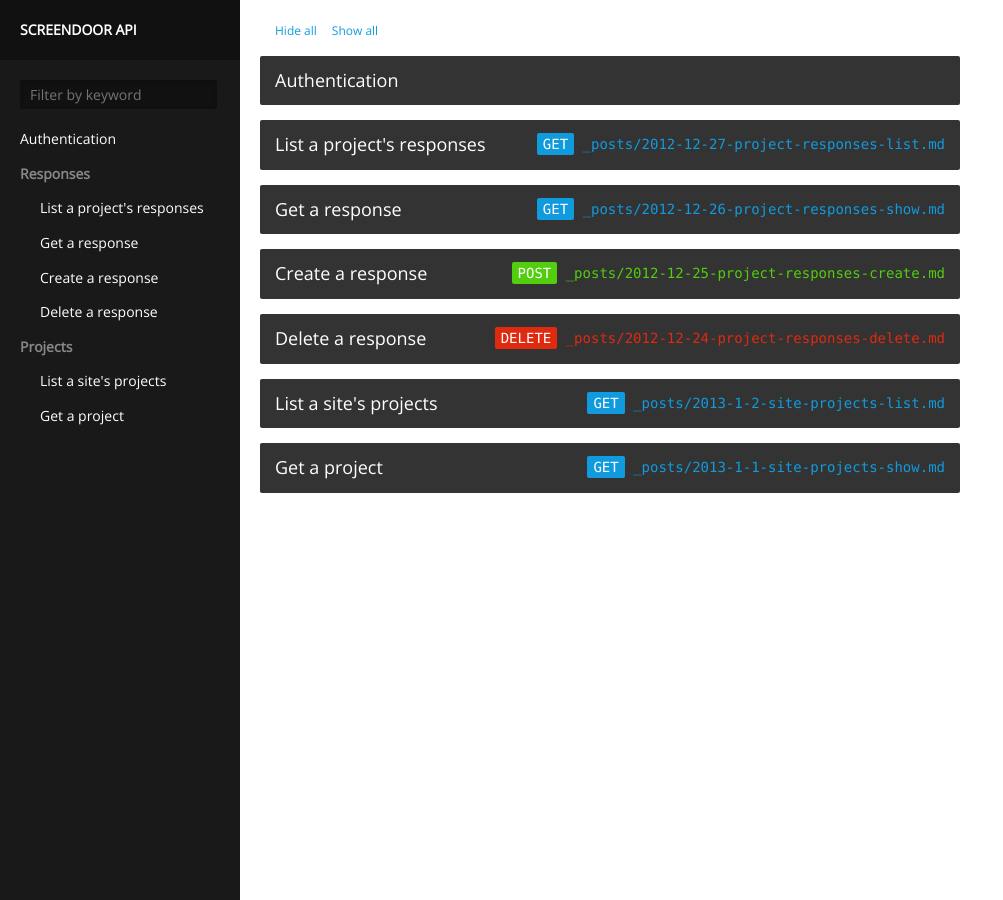
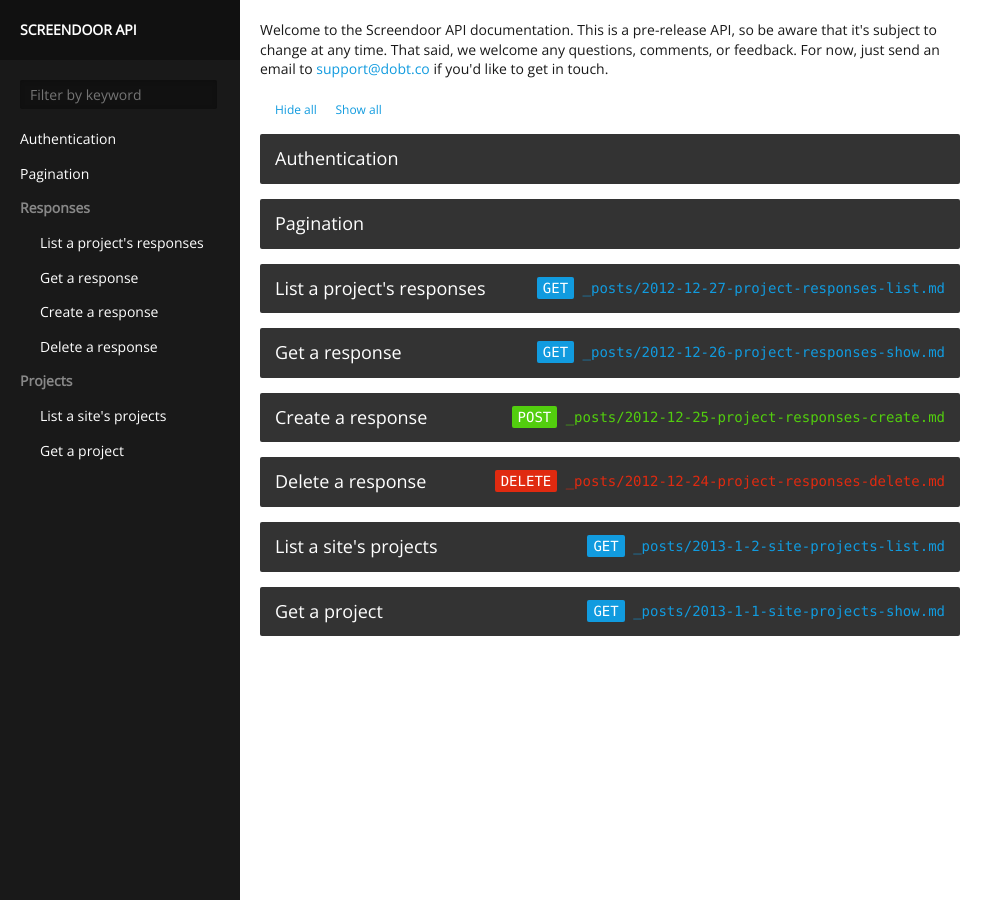
Before and after one commit to dobtco/screendoor-api-docs, a Jekyll site: the page built from index.html, in a window 1280 px wide. Shown: the whole page, without its empty margins (0-1003 px from the left). Built offline with Jekyll 4.4.1, drawn with Linux system fonts in a browser that asks for light colours.

Commit message:
tidying up

```diff
--- a/index.html
+++ b/index.html
@@ -7,6 +7,16 @@ layout: default
 </nav>
 
 <section id='content'>
+  <p>
+    Welcome to the Screendoor API documentation. This is a pre-release API, so be aware that it's
+    subject to change at any time. That said, we welcome any questions, comments, or feedback.
+    For now, just send an email to <a href='mailto:support@dobt.co'>support@dobt.co</a> if you'd
+    like to get in touch.
+  </p>
+
+  <a class='control hide'>Hide all</a>
+  <a class='control show'>Show all</a>
+
   {% for post in site.posts %}
     {% if post.category == null %}
       {% include post.html %}
```
Also changed, not shown: _posts/2014-1-28-pagination.md (added, +17 -0 lines), _posts/2014-1-29-authentication.md (+1 -0 lines), assets.js.
